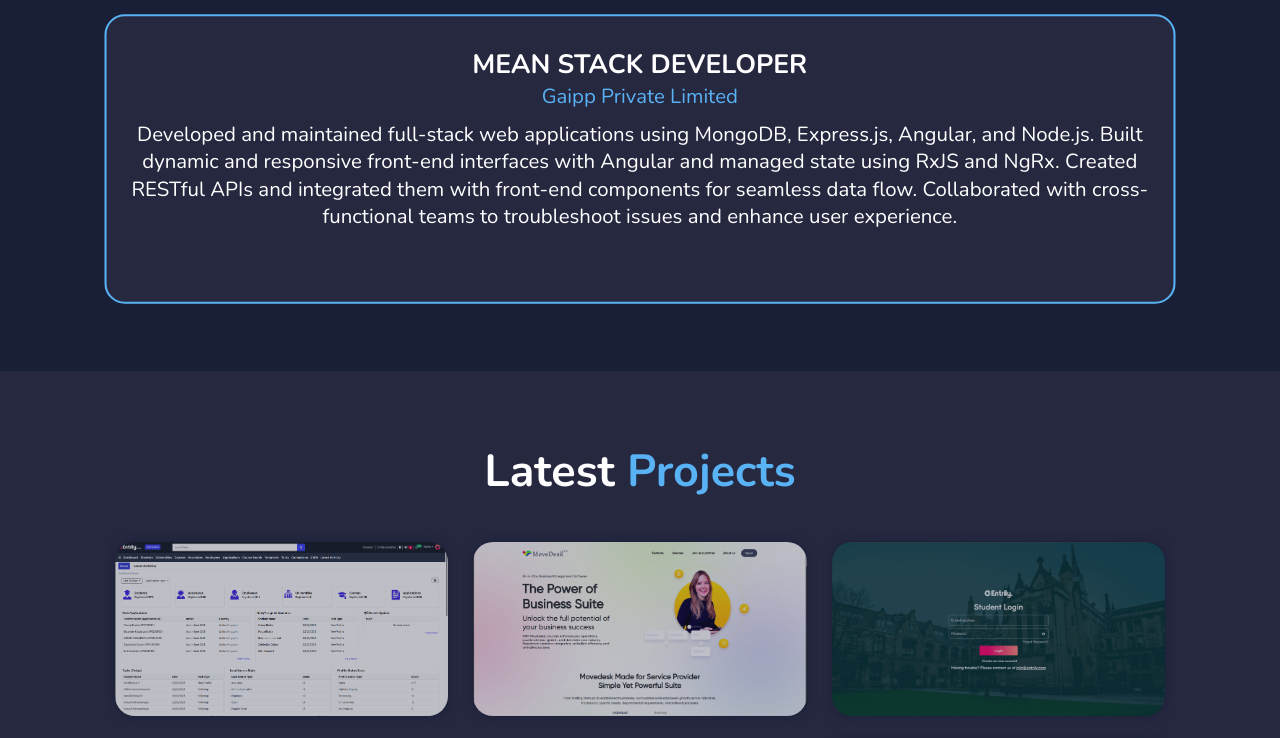
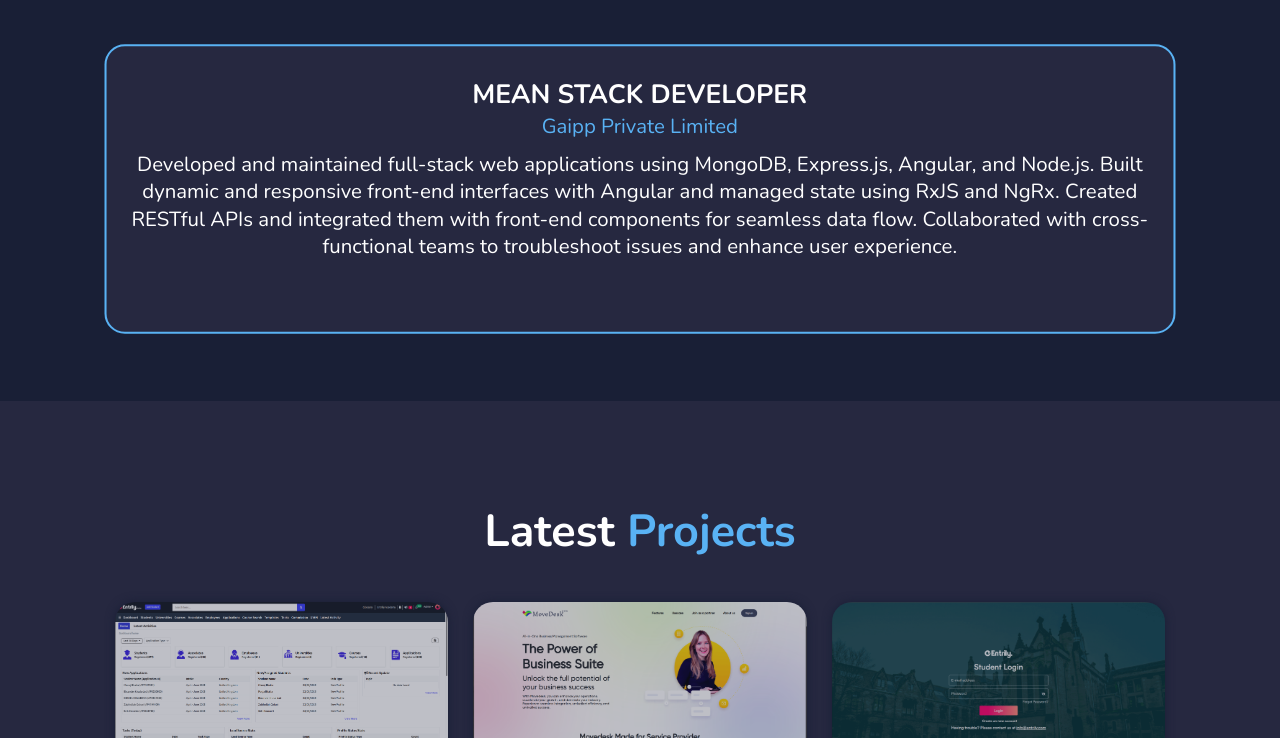
Before and after one commit to Bala-chandran08/portfolio, a plain HTML site: page index.html in a window 1280 px wide. Shown: the part 1263-2001 px from the top of the page. Drawn offline with nearby package versions, Linux system fonts and the light colour scheme; grey boxes are pictures that could not be loaded; some icons are missing.

Commit message:
auto scroll issues fixed

```diff
--- a/style.css
+++ b/style.css
@@ -41,7 +41,7 @@ body {
 
 section {
     min-height: 60vh;
-    padding: 7rem 9% 7rem;
+    padding: 10rem 9% 7rem;
 }
 
 .header {
```
